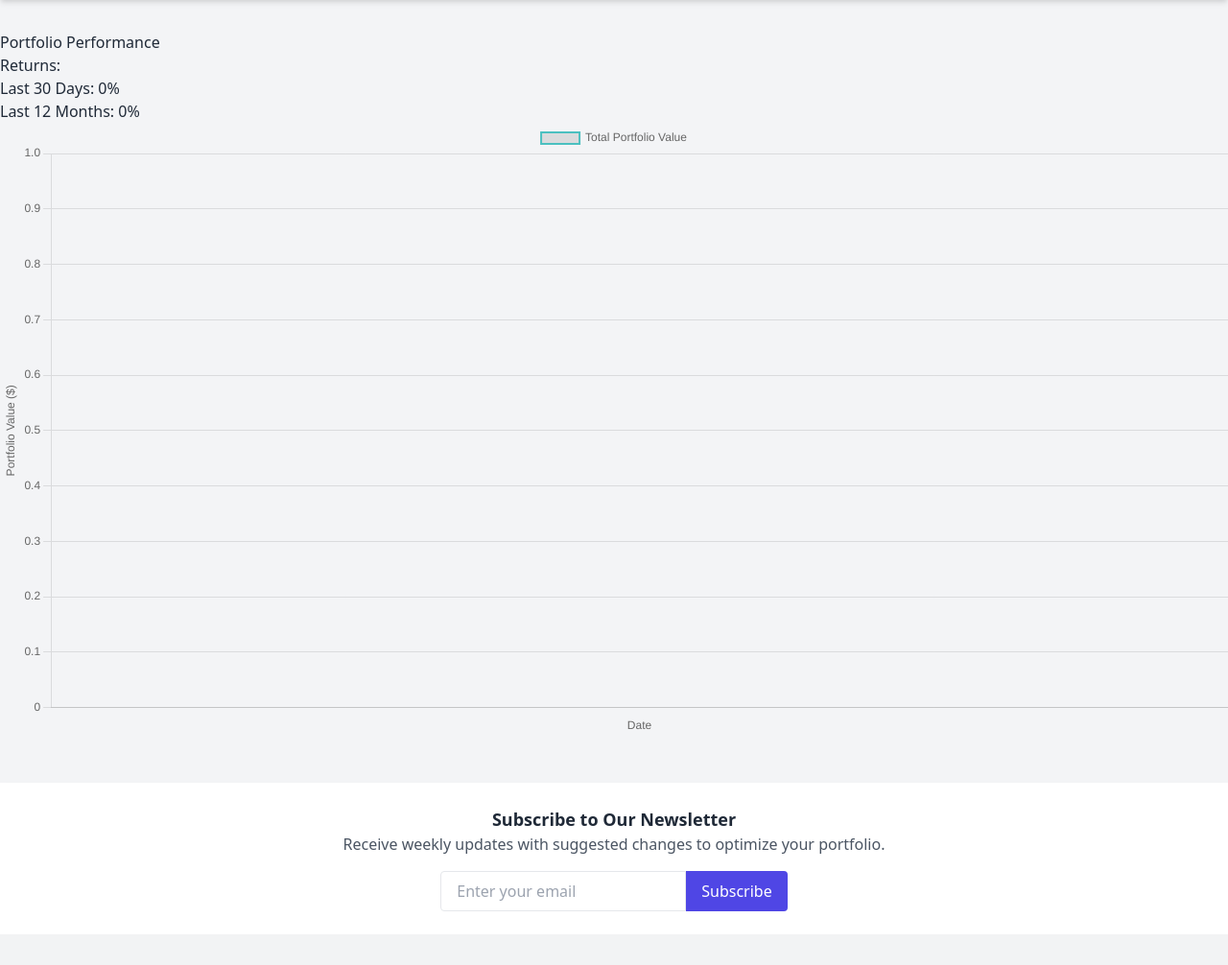
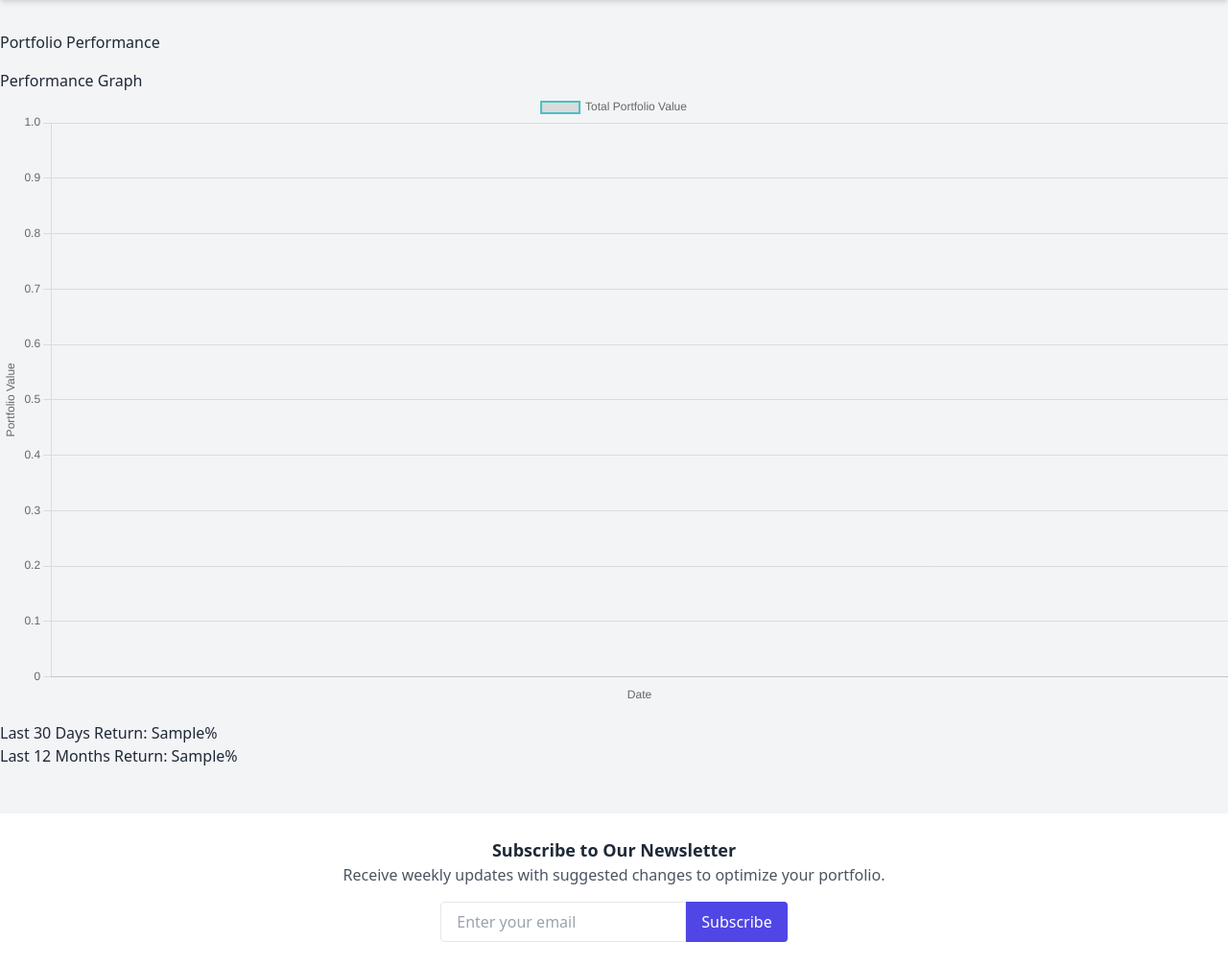
Before and after one commit to maxime0010/investments_app, a Flask app: template templates/performance.html in a window 1280 px wide. Shown: the part 64-1070 px from the top of the page at 96% size. Before the commit the page ends 1038 px from the top, so only its background shows below. Run offline with Flask 3, Linux system fonts and the light colour scheme; the template is opened without the code that fills it: most values are stand-ins (such as "Sample title", 1, 10 or a date in 2020).

Commit message:
Update performance.html

```diff
--- a/templates/performance.html
+++ b/templates/performance.html
@@ -1,16 +1,22 @@
 {% extends "base.html" %}
 
 {% block content %}
-    <h1>Portfolio Performance</h1>
-
-    <div>
-        <h3>Returns:</h3>
-        <p>Last 30 Days: {{ return_30_days | default(0) }}%</p>
-        <p>Last 12 Months: {{ return_12_months | default(0) }}%</p>
+<div class="container">
+    <h1 class="my-4">Portfolio Performance</h1>
+    <div class="row">
+        <div class="col-md-12">
+            <h5>Performance Graph</h5>
+            <canvas id="performanceChart"></canvas>
         </div>
-
-    <div>
-        <canvas id="performanceChart"></canvas>
+    </div>
+    <div class="row mt-4">
+        <div class="col-md-6">
+            <h6>Last 30 Days Return: {{ last_30_days_return }}%</h6>
+        </div>
+        <div class="col-md-6">
+            <h6>Last 12 Months Return: {{ last_12_months_return }}%</h6>
+        </div>
+    </div>
 </div>
 
 <script src="https://cdn.jsdelivr.net/npm/chart.js"></script>
@@ -22,16 +28,29 @@
             labels: {{ dates | tojson }},
             datasets: [{
                 label: 'Total Portfolio Value',
-                    data: {{ values | tojson }},
+                data: {{ portfolio_values | tojson }},
                 borderColor: 'rgba(75, 192, 192, 1)',
                 borderWidth: 2,
                 fill: false
             }]
         },
         options: {
+            responsive: true,
             scales: {
-                    x: { display: true, title: { display: true, text: 'Date' }},
-                    y: { display: true, title: { display: true, text: 'Portfolio Value ($)' }}
+                x: {
+                    display: true,
+                    title: {
+                        display: true,
+                        text: 'Date'
+                    }
+                },
+                y: {
+                    display: true,
+                    title: {
+                        display: true,
+                        text: 'Portfolio Value'
+                    }
+                }
             }
         }
     });
```
Lines whose indentation alone changed are shown as unchanged.
